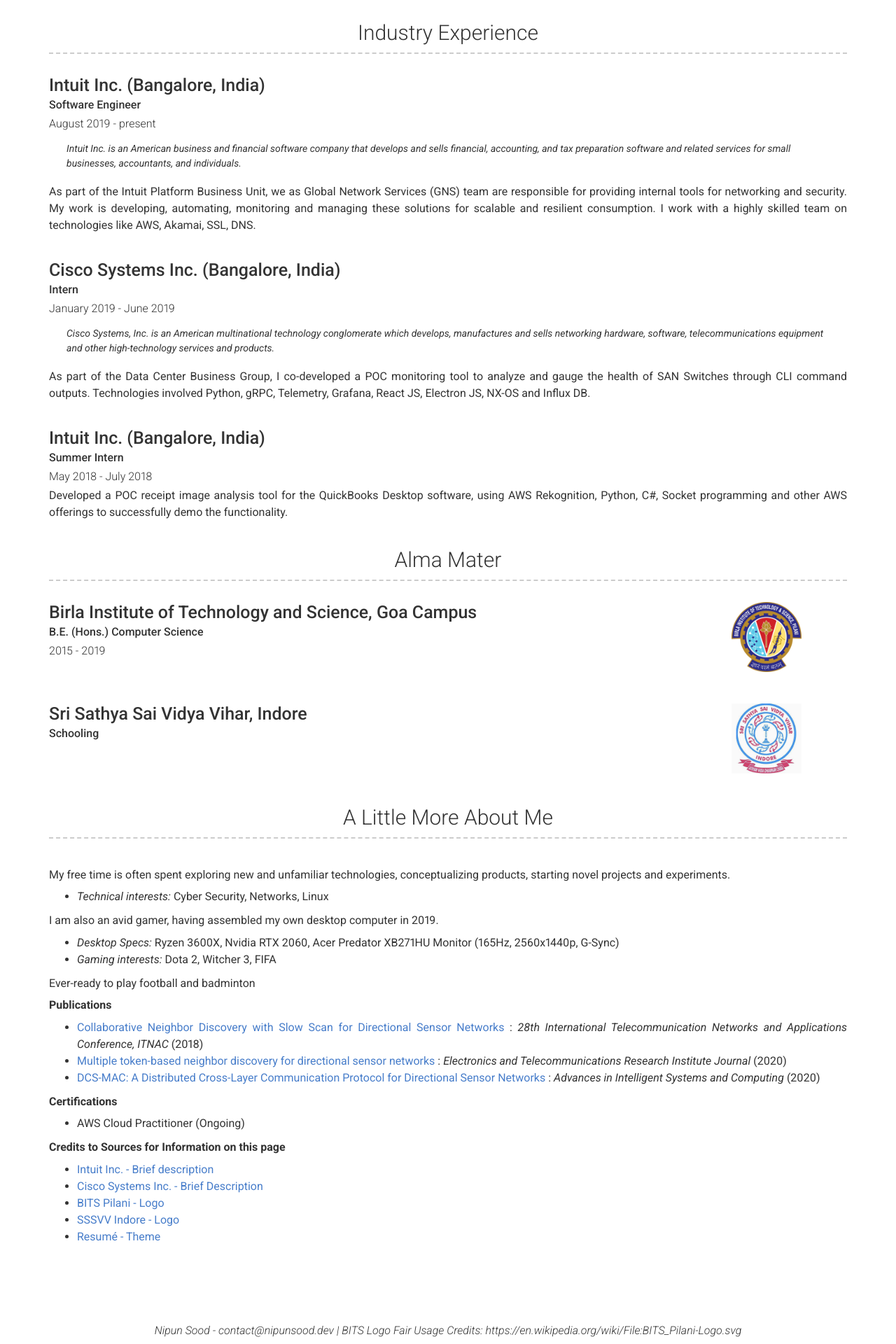
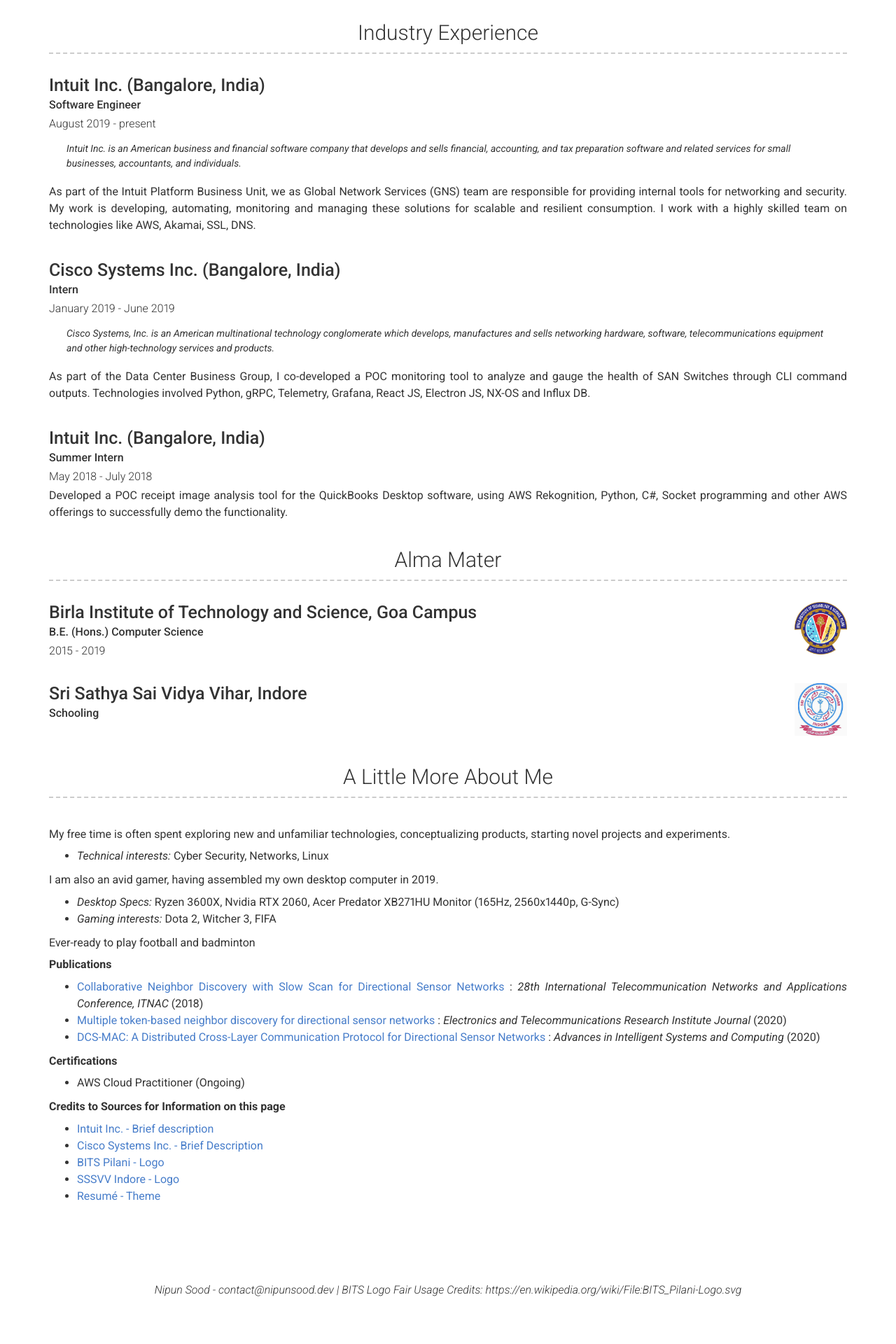
Before and after one commit to Speeeddy/minimal-website-static, a Jekyll site: the page built from index.md, in a window 1280 px wide. Shown: the part 1069-2989 px from the top of the page at 70% size. Built offline with Jekyll 4.4.1, drawn with Linux system fonts in a browser that asks for light colours; nearby versions of some CDN libraries; after the commit the page ends 2931 px from its top, so only the background shows below that.

Commit message:
Changed education image settings, removed image from mobile and left aligned heading in mobile

```diff
--- a/_includes/left-edu.html
+++ b/_includes/left-edu.html
@@ -1,5 +1,5 @@
 <div class="row clearfix layout layout-left">
-  <div class="col-xs-10 col-sm-10 col-md-10 col-print-10 details">
+  <div class="col-xs-12 col-sm-10 col-md-10 col-print-10 details">
     {%- if include.item.name -%}<h4>{{ include.item.name }}</h4>{%- endif -%}
     {%- if include.item.company -%}<h4>{{ include.item.company }}</h4>{%- endif -%}
     {%- if include.item.link -%}
@@ -21,10 +21,10 @@
     {%- endif -%}
   </div>
   {%- if include.item.image -%}
-  <div class="col-xs-2 col-sm-2 col-md-2 col-print-2">
+  <div class="col-xs-0 col-sm-2 col-md-2 col-print-2">
     <span class="edu-img" style="background-image: url({{ include.item.image | relative_url }})"></span>
   </div>
-  {%- endif -%}  <div class="col-xs-10 col-sm-10 col-md-10 col-print-10">
+  {%- endif -%}  <div class="col-xs-12 col-sm-10 col-md-10 col-print-10">
     {%- if include.item.quote -%}
       <p class="quote">{{ include.item.quote }}</p>
     {%- endif -%}
--- a/_sass/modern-resume-theme.scss
+++ b/_sass/modern-resume-theme.scss
@@ -43,18 +43,26 @@
 }
 
 .edu-img {
-  width: 100px;
-  height: 100px;
+  width: 75px;
+  height: 75px;
+  // margin: 0 auto;
   margin: 0 auto;
+  float: right;
   margin-bottom: 10px;
-  display: inline-block;
+  display: block;
   // border-radius: 50px;
   background-size: cover;
-  background-position: center;
+  background-position: right;
   background-repeat: repeat, no-repeat;
   // -moz-box-shadow: inset 0 0 10px #636161;
   // -webkit-box-shadow: inset 0 0 10px #636161;
   // box-shadow: inset 0 0 10px #636161;
+}
+
+@media only screen and (max-width : 767px) {
+  .edu-img {
+    display: none;
+  }
 }
 
 .into-text-1 {
@@ -90,13 +98,13 @@
       }
     }
 
-    @media screen and (max-width: 768px) {
-      text-align: center!important;
+    // @media screen and (max-width: 768px) {
+    //   text-align: center!important;
 
-      p {
-        text-align: center!important;
-      }
-    }
+    //   p {
+    //     text-align: center!important;
+    //   }
+    // }
 
     a {
       color: inherit;
```
